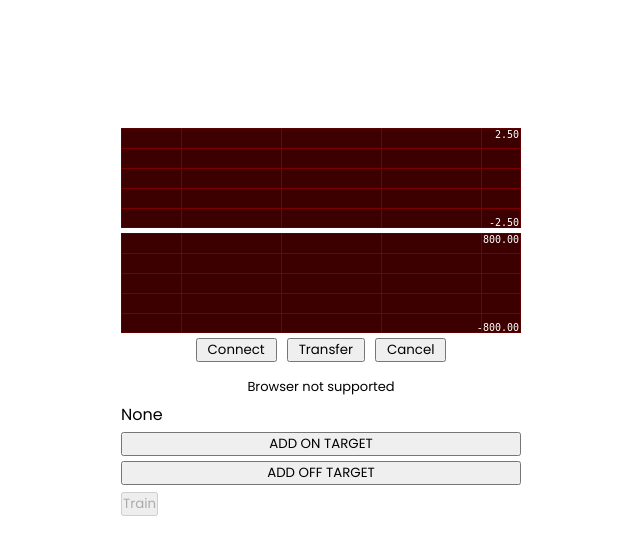
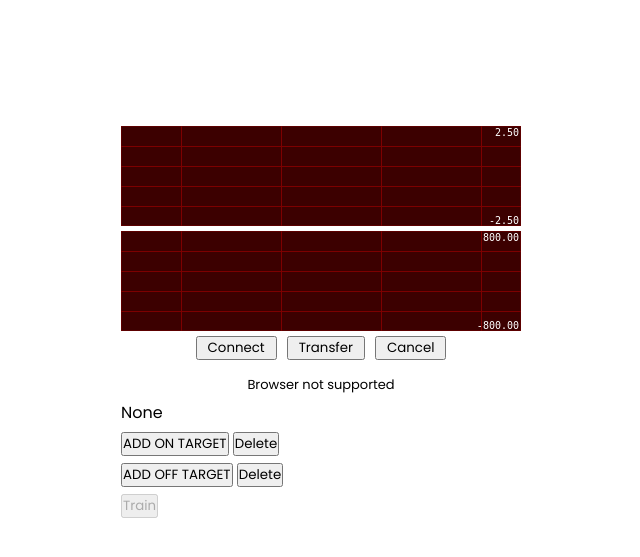
Before and after one commit to xtnctx/BFRBSys, a Django app: page /graph/ in a window 1280 px wide. Shown: the part 78-635 px from the top of the page, without its empty margins (319-959 px from the left). Run offline with Django 4.2, Linux system fonts and the light colour scheme.

Commit message:
delete function added

```diff
--- a/website/base/templates/base/livePlot.html
+++ b/website/base/templates/base/livePlot.html
@@ -22,8 +22,17 @@
         </div>
         <div id="status-label">Click button to connect to the board</div>
         <div id="dstData">None</div>
-        <button onclick="captureData(1)">ADD ON TARGET</button>
-        <button onclick="captureData(0)">ADD OFF TARGET</button>
+
+        <div class="trainBtn-container">
+            <button onclick="captureData(1)">ADD ON TARGET</button>
+            <button onclick="deleteData(1)">Delete</button>
+        </div>
+
+        <div class="trainBtn-container">
+            <button onclick="captureData(0)">ADD OFF TARGET</button>
+            <button onclick="deleteData(0)">Delete</button>
+        </div>
+
         <form id="data-form" method="POST" enctype="multipart/form-data">{% csrf_token %}
             <input hidden id="data-field" type="text" name="data">
             <input id="trainBtn" type="submit" value="Train" disabled>
```
